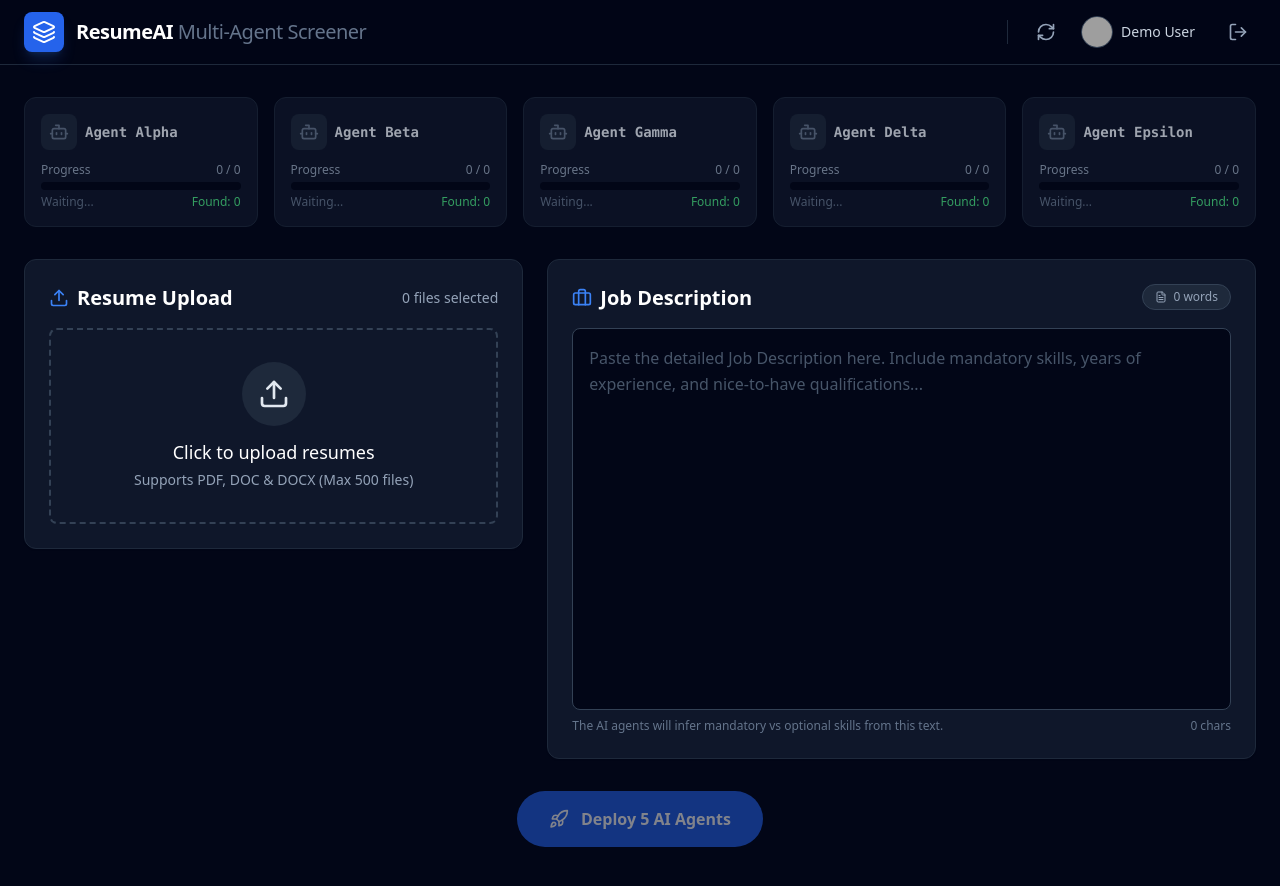
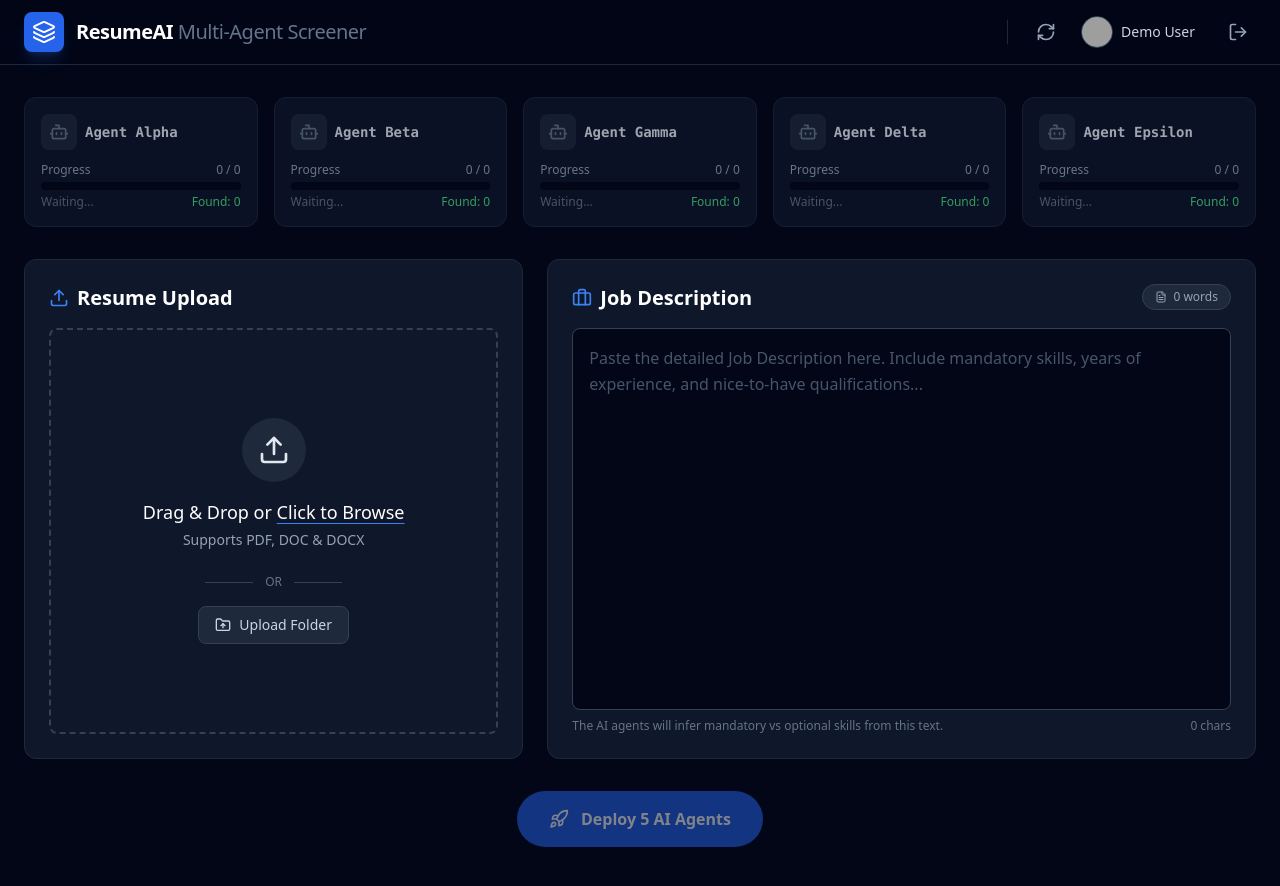
Before and after one commit to uttu25/ResumeAI---Multi-Agent-Screener, a React (Vite) app: page / in a window 1280 px wide. Both pictures are taken after a click on the button "Sign in with Google". Shown: the top 886 px of the page. Built offline with nearby package versions, Linux system fonts and the light colour scheme; grey boxes are pictures that could not be loaded.

Commit message:
feat: Enhance file upload with drag-and-drop
Implement drag-and-drop functionality for file uploads, improving user experience. Add basic file type validation (PDF, DOC, DOCX) and prevent duplicate file uploads based on name and size.

```diff
--- a/components/FileUpload.tsx
+++ b/components/FileUpload.tsx
@@ -1,5 +1,5 @@
-import React, { useCallback } from 'react';
-import { Upload, FileText, AlertCircle } from 'lucide-react';
+import React, { useState, useRef } from 'react';
+import { Upload, FileText, AlertCircle, FolderUp } from 'lucide-react';
 import { FileWithId } from '../types';
 import { generateId } from '../utils/helpers';
 
@@ -10,15 +10,53 @@ interface FileUploadProps {
 }
 
 const FileUpload: React.FC<FileUploadProps> = ({ files, setFiles, isProcessing }) => {
-  const handleFileChange = (event: React.ChangeEvent<HTMLInputElement>) => {
-    if (event.target.files && event.target.files.length > 0) {
-      const newFiles: FileWithId[] = Array.from(event.target.files).map((file) => ({
+  const [isDragging, setIsDragging] = useState(false);
+  const folderInputRef = useRef<HTMLInputElement>(null);
+
+  const processFiles = (fileList: FileList | null) => {
+    if (fileList && fileList.length > 0) {
+      const newFiles: FileWithId[] = Array.from(fileList)
+        .filter(file => file.name.match(/\.(pdf|doc|docx)$/i)) // Simple extension validation
+        .map((file) => ({
           id: generateId(),
           file: file as File,
           status: 'pending'
         }));
-      setFiles(prev => [...prev, ...newFiles]);
+
+      setFiles(prev => {
+        // Avoid duplicates based on name and size
+        const existingIds = new Set(prev.map(f => `${f.file.name}-${f.file.size}`));
+        const uniqueNewFiles = newFiles.filter(f => !existingIds.has(`${f.file.name}-${f.file.size}`));
+        return [...prev, ...uniqueNewFiles];
+      });
     }
+  };
+
+  const handleFileChange = (event: React.ChangeEvent<HTMLInputElement>) => {
+    processFiles(event.target.files);
+    // Reset input value to allow selecting same files again if needed
+    event.target.value = '';
+  };
+
+  const handleDragOver = (e: React.DragEvent) => {
+    e.preventDefault();
+    if (!isProcessing) setIsDragging(true);
+  };
+
+  const handleDragLeave = (e: React.DragEvent) => {
+    e.preventDefault();
+    setIsDragging(false);
+  };
+
+  const handleDrop = (e: React.DragEvent) => {
+    e.preventDefault();
+    setIsDragging(false);
+    if (isProcessing) return;
+    processFiles(e.dataTransfer.files);
+  };
+
+  const triggerFolderUpload = () => {
+    folderInputRef.current?.click();
   };
 
   const removeFile = (id: string) => {
@@ -26,17 +64,37 @@ const FileUpload: React.FC<FileUploadProps> = ({ files, setFiles, isProcessing }
     setFiles(prev => prev.filter(f => f.id !== id));
   };
 
+  const clearAll = () => {
+    if (isProcessing) return;
+    setFiles([]);
+  };
+
   return (
-    <div className="bg-slate-900 p-6 rounded-xl border border-slate-800 shadow-sm">
+    <div className="bg-slate-900 p-6 rounded-xl border border-slate-800 shadow-sm h-full flex flex-col">
       <div className="flex justify-between items-center mb-4">
         <h2 className="text-xl font-semibold text-white flex items-center gap-2">
           <Upload className="w-5 h-5 text-primary-500" />
           Resume Upload
         </h2>
-        <span className="text-slate-400 text-sm">{files.length} files selected</span>
+        {files.length > 0 && !isProcessing && (
+          <button
+            onClick={clearAll}
+            className="text-xs text-red-400 hover:text-red-300 transition-colors"
+          >
+            Clear All
+          </button>
+        )}
       </div>
 
-      <div className={`border-2 border-dashed border-slate-700 rounded-lg p-8 text-center transition-colors ${isProcessing ? 'opacity-50 cursor-not-allowed' : 'hover:border-primary-500 hover:bg-slate-800/50'}`}>
+      <div
+        className={`relative border-2 border-dashed rounded-lg p-8 text-center transition-all duration-300 flex flex-col items-center justify-center gap-4 flex-grow
+          ${isProcessing ? 'opacity-50 cursor-not-allowed border-slate-700' : ''}
+          ${isDragging ? 'border-primary-500 bg-primary-500/10 scale-[0.99]' : 'border-slate-700 hover:border-primary-500 hover:bg-slate-800/50'}
+        `}
+        onDragOver={handleDragOver}
+        onDragLeave={handleDragLeave}
+        onDrop={handleDrop}
+      >
         <input
           type="file"
           id="resume-upload"
@@ -46,35 +104,83 @@ const FileUpload: React.FC<FileUploadProps> = ({ files, setFiles, isProcessing }
           className="hidden"
           disabled={isProcessing}
         />
-        <label htmlFor="resume-upload" className={`cursor-pointer flex flex-col items-center gap-3 ${isProcessing ? 'pointer-events-none' : ''}`}>
-          <div className="p-4 bg-slate-800 rounded-full">
-            <Upload className="w-8 h-8 text-primary-400" />
-          </div>
-          <div>
-            <p className="text-lg font-medium text-white">Click to upload resumes</p>
-            <p className="text-slate-400 text-sm mt-1">Supports PDF, DOC & DOCX (Max 500 files)</p>
-          </div>
-        </label>
+        {/* Hidden Input for Folder Upload */}
+        <input
+          type="file"
+          ref={folderInputRef}
+          multiple
+          accept=".pdf,.doc,.docx"
+          onChange={handleFileChange}
+          className="hidden"
+          disabled={isProcessing}
+          {...({ webkitdirectory: "", directory: "" } as any)}
+        />
+
+        <div className={`p-4 rounded-full transition-transform duration-300 ${isDragging ? 'bg-primary-500 text-white scale-110' : 'bg-slate-800 text-primary-400'}`}>
+          <Upload className="w-8 h-8" />
         </div>
 
+        <div className="space-y-1">
+          <label
+            htmlFor="resume-upload"
+            className={`block text-lg font-medium text-white ${isProcessing ? 'pointer-events-none' : 'cursor-pointer hover:text-primary-400 transition-colors'}`}
+          >
+            Drag & Drop or <span className="underline decoration-primary-500 underline-offset-4">Click to Browse</span>
+          </label>
+          <p className="text-slate-400 text-sm">Supports PDF, DOC & DOCX</p>
+        </div>
+
+        {!isProcessing && (
+          <div className="flex items-center gap-3 mt-2">
+            <span className="h-px w-12 bg-slate-700"></span>
+            <span className="text-xs text-slate-500 uppercase font-medium">OR</span>
+            <span className="h-px w-12 bg-slate-700"></span>
+          </div>
+        )}
+
+        {!isProcessing && (
+          <button
+            onClick={triggerFolderUpload}
+            className="flex items-center gap-2 px-4 py-2 bg-slate-800 hover:bg-slate-700 text-slate-300 text-sm rounded-lg border border-slate-700 transition-colors"
+          >
+            <FolderUp className="w-4 h-4" />
+            Upload Folder
+          </button>
+        )}
+      </div>
+
+      {/* File List / Queue */}
       {files.length > 0 && (
-        <div className="mt-6 max-h-60 overflow-y-auto pr-2 custom-scrollbar">
-          <h3 className="text-sm font-semibold text-slate-400 mb-2 uppercase tracking-wider">Upload Queue</h3>
-          <div className="space-y-2">
+        <div className="mt-4 flex-grow-0">
+          <div className="flex justify-between items-center mb-2">
+             <h3 className="text-sm font-semibold text-slate-400 uppercase tracking-wider">Queue ({files.length})</h3>
+             <span className="text-xs text-slate-500">Max 500 files</span>
+          </div>
+
+          <div className="max-h-48 overflow-y-auto pr-2 custom-scrollbar space-y-2">
             {files.map((item) => (
-              <div key={item.id} className="flex items-center justify-between bg-slate-800 p-3 rounded-md border border-slate-700">
+              <div key={item.id} className="flex items-center justify-between bg-slate-800 p-2.5 rounded-md border border-slate-700 group">
                 <div className="flex items-center gap-3 overflow-hidden">
-                  <FileText className="w-5 h-5 text-slate-400 flex-shrink-0" />
-                  <span className="text-sm text-slate-200 truncate max-w-[200px]">{item.file.name}</span>
-                  <span className="text-xs text-slate-500">{(item.file.size / 1024).toFixed(1)} KB</span>
+                  <FileText className="w-4 h-4 text-slate-400 flex-shrink-0" />
+                  <div className="flex flex-col min-w-0">
+                    <span className="text-sm text-slate-200 truncate max-w-[180px]">{item.file.name}</span>
+                    <span className="text-[10px] text-slate-500">{(item.file.size / 1024).toFixed(0)} KB</span>
                   </div>
-                {!isProcessing && (
-                  <button onClick={() => removeFile(item.id)} className="text-slate-500 hover:text-red-400">
+                </div>
+
+                <div className="flex items-center gap-2">
+                  {item.status === 'completed' && <span className="text-green-400 text-[10px] font-bold bg-green-500/10 px-2 py-0.5 rounded">DONE</span>}
+                  {item.status === 'processing' && <span className="text-blue-400 text-[10px] font-bold animate-pulse">Scanning...</span>}
+                  {item.status === 'error' && <span className="text-red-400 text-[10px] font-bold">ERROR</span>}
+                  {item.status === 'pending' && !isProcessing && (
+                    <button
+                      onClick={() => removeFile(item.id)}
+                      className="text-slate-600 hover:text-red-400 opacity-0 group-hover:opacity-100 transition-all p-1"
+                    >
                       <AlertCircle className="w-4 h-4" />
                     </button>
                   )}
-                {item.status === 'completed' && <span className="text-green-400 text-xs font-bold">DONE</span>}
-                {item.status === 'processing' && <span className="text-blue-400 text-xs font-bold animate-pulse">Analyzing...</span>}
+                </div>
               </div>
             ))}
           </div>
```
Lines whose indentation alone changed are shown as unchanged.
